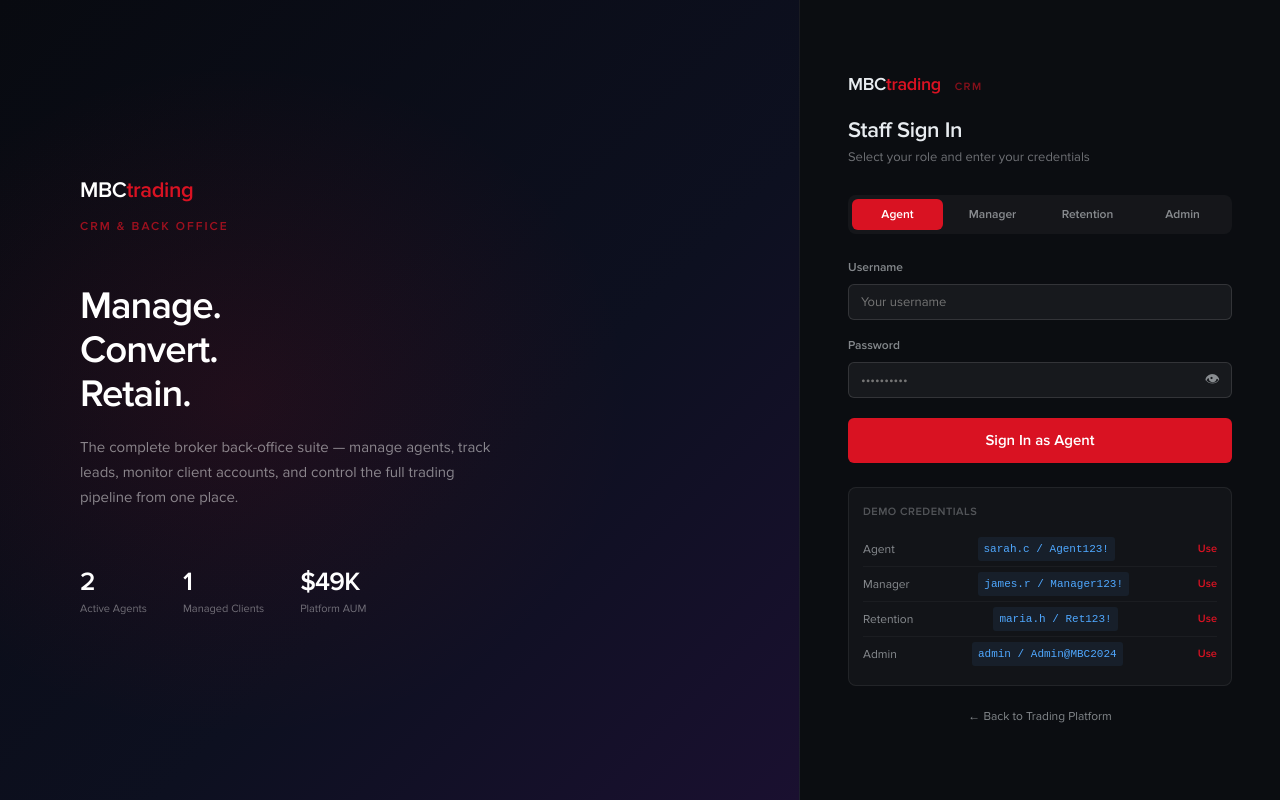
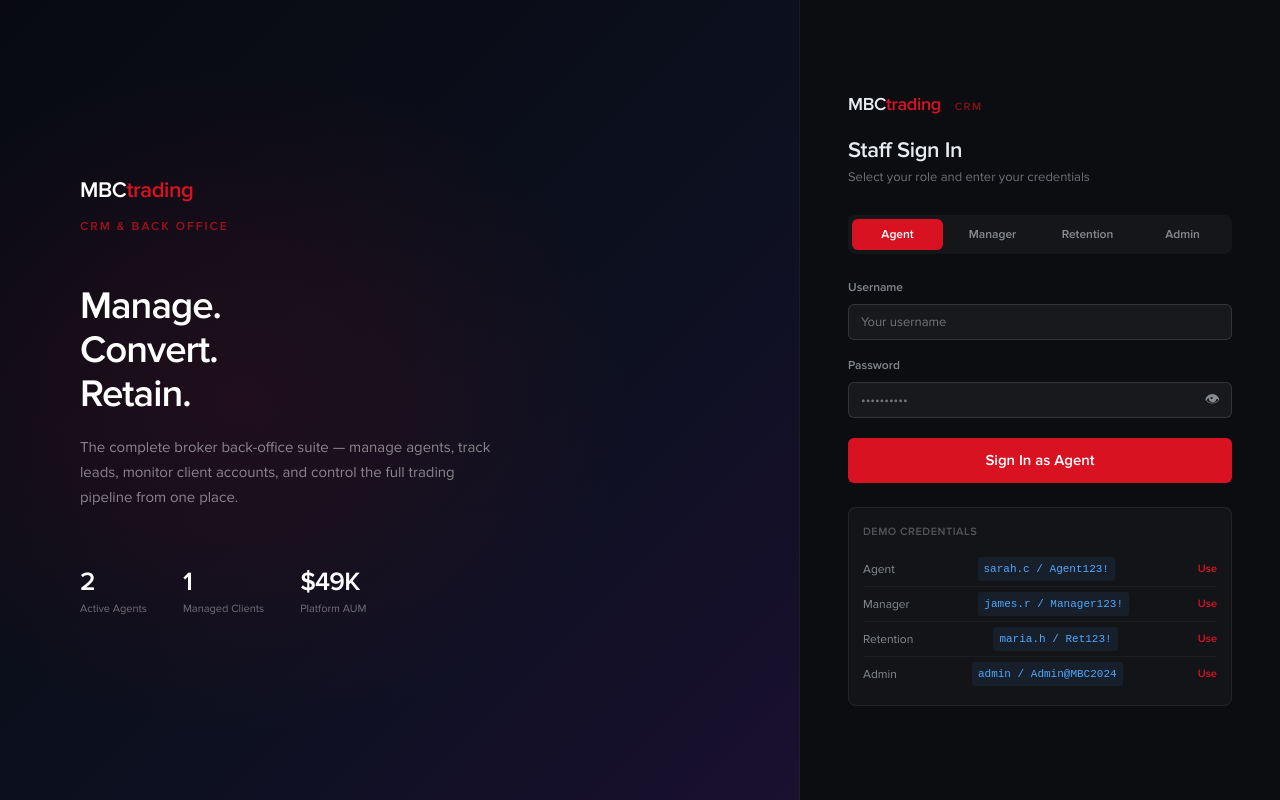
Before and after one commit to frankhonor3-lab/MBC-CRM, a plain HTML site: page index.html in a window 1280 px wide. Drawn offline with Linux system fonts and the light colour scheme.

Commit message:
fix: separate CRM and trading platform, unify server origin
- index.html: remove logo link to trading platform (staff-only app,
  no cross-nav to client portal)
- index.html: remove "Back to Trading Platform" link (same reason)
- These two apps are now architecturally separate:
  Trading Platform = client-facing (register, trade, deposit)
  CRM Back Office  = staff-facing  (manage clients, leads, pipeline)

Co-Authored-By: Claude Sonnet 4.6 <noreply@anthropic.com>

```diff
--- a/index.html
+++ b/index.html
@@ -51,7 +51,7 @@ body { background: #080a10; }
   <!-- RIGHT LOGIN FORM -->
   <div class="crm-login-side">
     <div style="margin-bottom:24px">
-      <a href="../4.6/4.6/workspace/mbctrading/clone/index.html" style="font-size:18px;font-weight:800;color:var(--text);letter-spacing:-.3px">MBC<span style="color:var(--red)">trading</span></a>
+      <span style="font-size:18px;font-weight:800;color:var(--text);letter-spacing:-.3px">MBC<span style="color:var(--red)">trading</span></span>
       <span style="font-size:11px;font-weight:700;text-transform:uppercase;letter-spacing:1.5px;color:rgba(217,18,34,.6);margin-left:10px">CRM</span>
     </div>
     <div class="crm-login-side-header">
@@ -107,9 +107,6 @@ body { background: #080a10; }
       </div>
     </div>
 
-    <div style="margin-top:20px;text-align:center">
-      <a href="../4.6/4.6/workspace/mbctrading/clone/index.html" style="font-size:12px;color:var(--t2)">← Back to Trading Platform</a>
-    </div>
   </div>
 </div>
 
```
